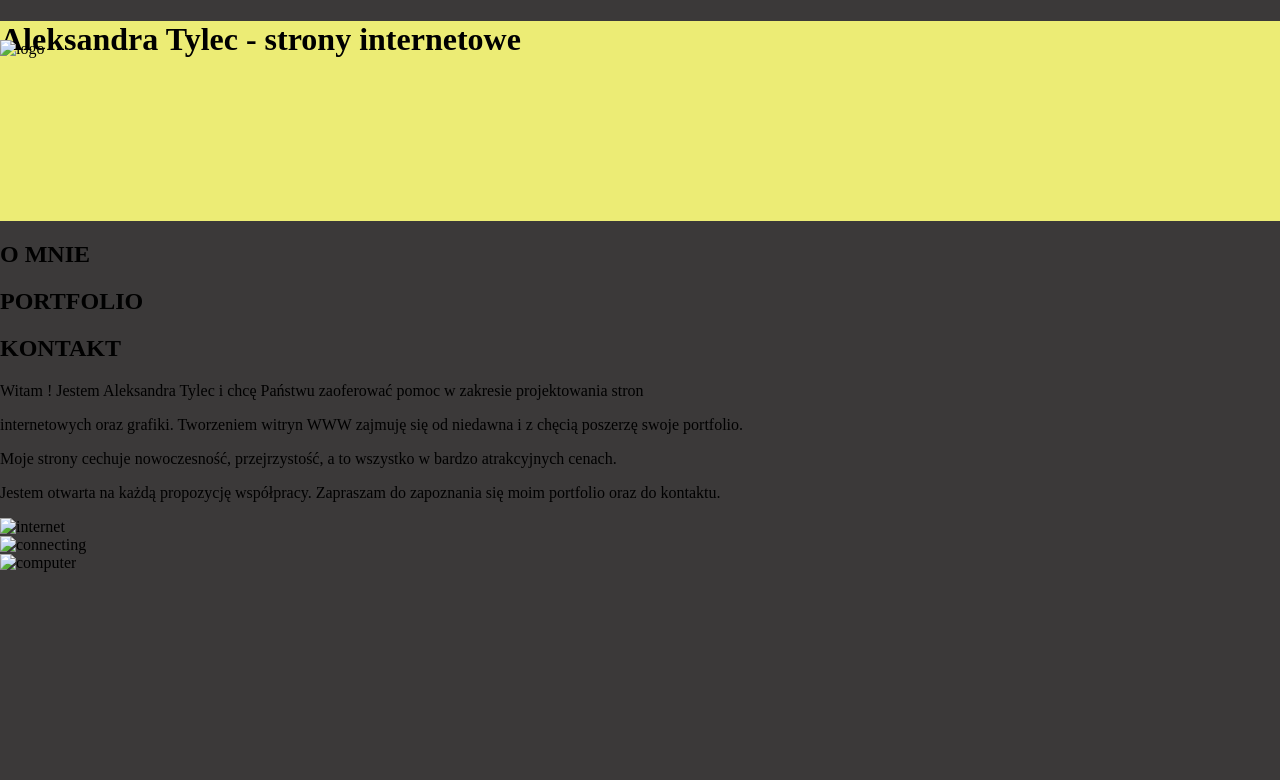
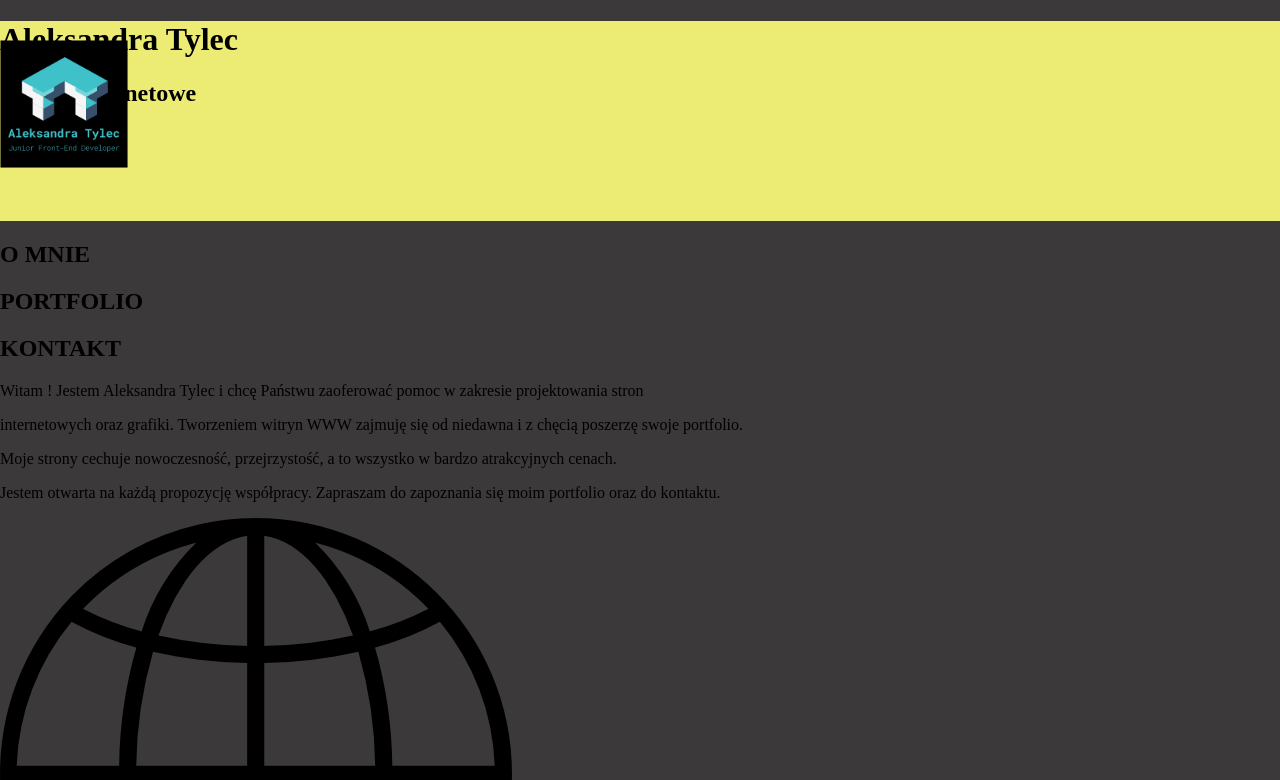
Before and after one commit to olls91/mySite, a plain HTML site: page index.html in a window 1280 px wide. Shown: the top 780 px of the page. Drawn offline with Linux system fonts and the light colour scheme; a web font is replaced by a local one.

Commit message:
add google fonts, change path to the images

```diff
--- a/index.html
+++ b/index.html
@@ -6,13 +6,19 @@
     <meta http-equiv="X-UA-Compatible" content="IE=edge">
     <meta name="viewport" content="width=device-width, initial-scale=1.0">
     <link rel="stylesheet" href="style.css">
+    <link rel="preconnect" href="https://fonts.googleapis.com">
+<link rel="preconnect" href="https://fonts.gstatic.com" crossorigin>
+<link href="https://fonts.googleapis.com/css2?family=Gideon+Roman&family=Quintessential&display=swap" rel="stylesheet">
     <title>mySite - Aleksandra Tylec</title>
 </head>
 
 <body>
     <header>
-        <img src="logo.png" alt="logo">
-        <h1>Aleksandra Tylec - strony internetowe</h1>
+        <img src="images/logo.png" alt="logo">
+        <div class="intro">
+            <h1 class="name">Aleksandra Tylec</h1>
+            <h2 class="pro">Strony internetowe</h2>
+        </div>
     </header>
     <nav>
         <div class="panel">
@@ -32,9 +38,9 @@
                 kontaktu.</p>
         </div>
     </section>
-    <div><img src="globe.png" alt="internet"></div>
-    <div><img src="network.png" alt="connecting"></div>
-    <div><img src="settings.png" alt="computer"></div>
+    <div><img src="images/globe.png" alt="internet"></div>
+    <div><img src="images/network.png" alt="connecting"></div>
+    <div><img src="images/settings.png" alt="computer"></div>
 </body>
 
 </html>
```
